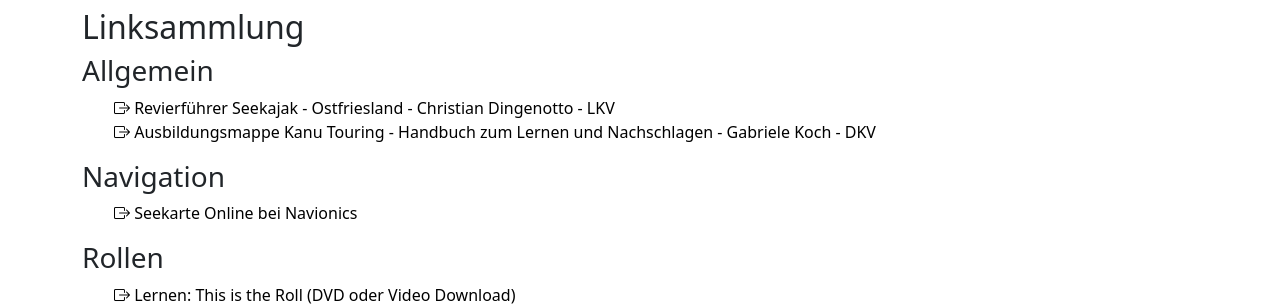
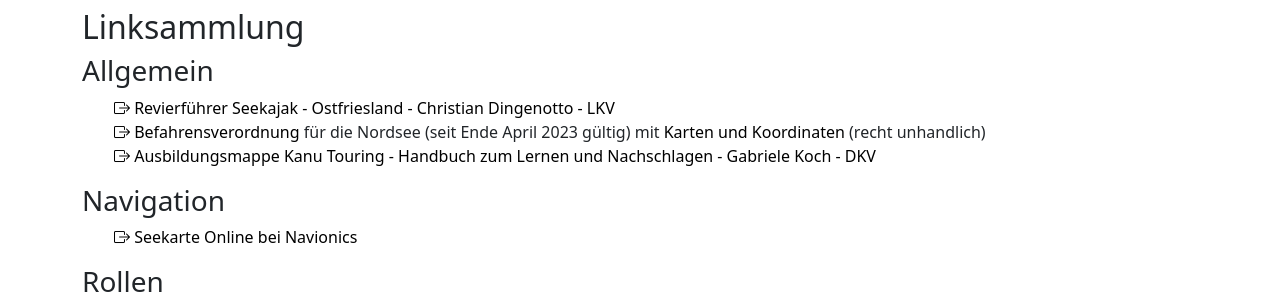
Before and after one commit to lofwyr14/kanu-tagebuch, a plain HTML site: page www/index.html in a window 1280 px wide. Shown: the part 1960-2265 px from the top of the page. Drawn offline with Linux system fonts and the light colour scheme.

Commit message:
Befahrungsordnung Nordsee

```diff
--- a/www/index.html
+++ b/www/index.html
@@ -94,6 +94,10 @@
   <li><a href="https://daten2.verwaltungsportal.de/dateien/seitengenerator/cfc4c5a79be0dfd327300683b72a3fe8102049/revierfuehrer_ostfriesland_2018_www.pdf"><i class="bi-box-arrow-right"></i>
     Revierführer Seekajak - Ostfriesland - Christian Dingenotto - LKV</a>
   </li>
+  <li><a href="https://www.recht.bund.de/bgbl/1/2023/113/VO"><i class="bi-box-arrow-right"></i>
+    Befahrensverordnung</a> für die Nordsee (seit Ende April 2023 gültig) mit <a href="https://www.recht.bund.de/bgbl/1/2023/113/anlage1.pdf?__blob=publicationFile&v=3">Karten und Koordinaten</a>
+    (recht unhandlich)
+  </li>
   <li><a href="https://www.kanu.de/_ws/mediabase/_ts_1622542285000//downloads/freizeit/Touring/HandbuchTouring.pdf"><i class="bi-box-arrow-right"></i>
     Ausbildungsmappe Kanu Touring - Handbuch zum Lernen und Nachschlagen - Gabriele Koch - DKV</a>
   </li>
```
